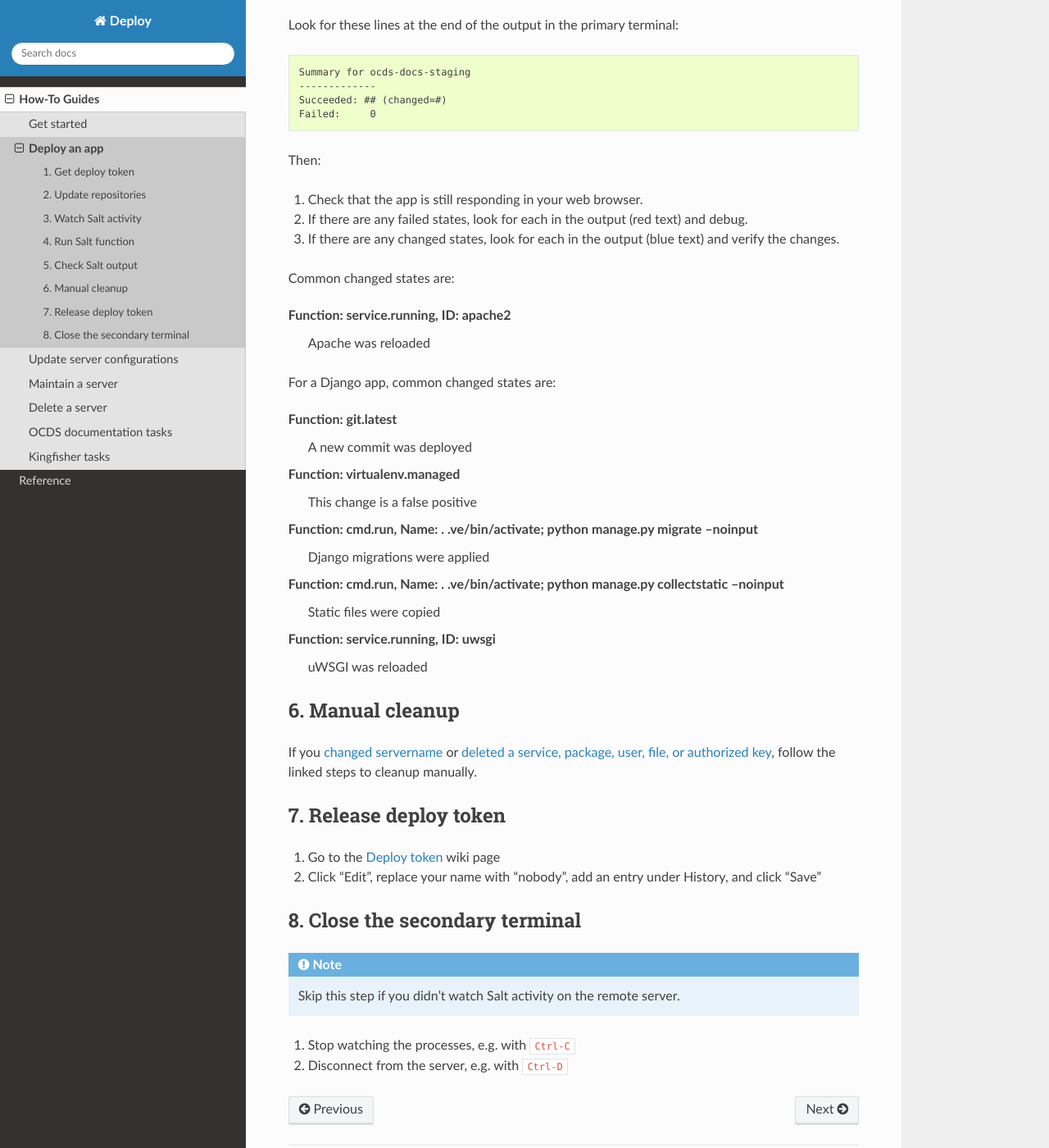
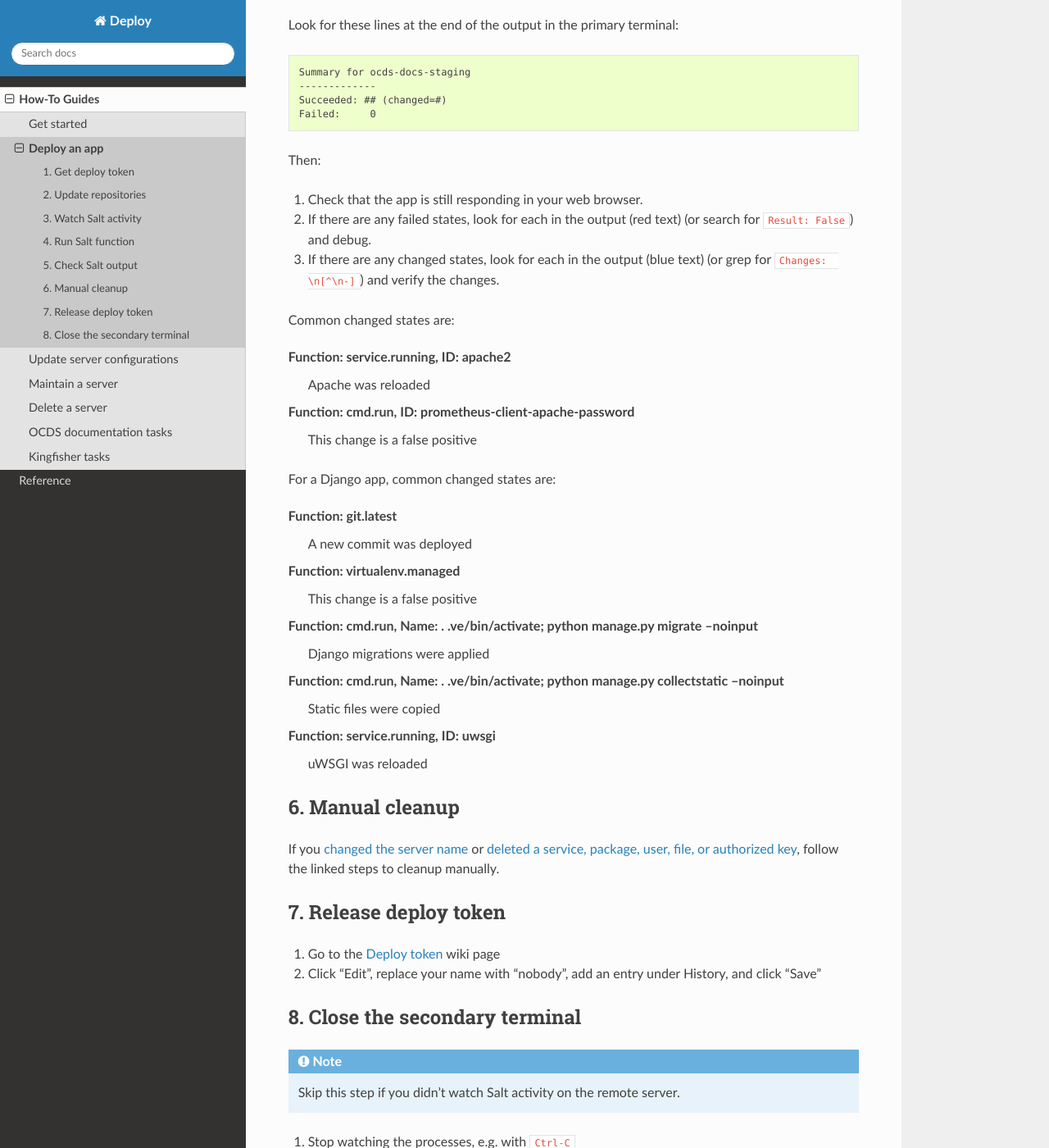
Before and after one commit to open-contracting/deploy, a Sphinx documentation site: the page built from docs/how-to/deploy.rst, in a window 1280 px wide and 1400 px high, scrolled down 1939 px. Shown: the whole window at 82% size. Built offline with Sphinx 7.4.7 and the Read the Docs theme 2.0.0, drawn with Linux system fonts in a browser that asks for light colours.

Commit message:
Docs: Add tips on searching salt-ssh output

```diff
--- a/docs/how-to/deploy.rst
+++ b/docs/how-to/deploy.rst
@@ -95,13 +95,15 @@ Look for these lines at the end of the output in the primary terminal:
 Then:
 
 #. Check that the app is still responding in your web browser.
-#. If there are any failed states, look for each in the output (red text) and debug.
-#. If there are any changed states, look for each in the output (blue text) and verify the changes.
+#. If there are any failed states, look for each in the output (red text) (or search for ``Result: False``) and debug.
+#. If there are any changed states, look for each in the output (blue text) (or grep for ``Changes:   \n[^\n-]``) and verify the changes.
 
 Common changed states are:
 
 Function: service.running, ID: apache2
   Apache was reloaded
+Function: cmd.run, ID: prometheus-client-apache-password
+  This change is a false positive
 
 For a Django app, common changed states are:
 
@@ -119,7 +121,7 @@ Function: service.running, ID: uwsgi
 6. Manual cleanup
 -----------------
 
-If you :ref:`changed servername<change-servername>` or :ref:`deleted a service, package, user, file, or authorized key<remove-content>`, follow the linked steps to cleanup manually.
+If you :ref:`changed the server name<change-servername>` or :ref:`deleted a service, package, user, file, or authorized key<remove-content>`, follow the linked steps to cleanup manually.
 
 7. Release deploy token
 -----------------------
--- a/docs/how-to/update.rst
+++ b/docs/how-to/update.rst
@@ -69,8 +69,8 @@ Take extra care when making larger changes or when making changes to `higher-pri
 
 .. _change-servername:
 
-Change ServerName
------------------
+Change server name
+------------------
 
 If the virtual host uses HTTPS, you will need to acquire SSL certificates for the new server name and remove the SSL certificates for the old server name.
 
```
